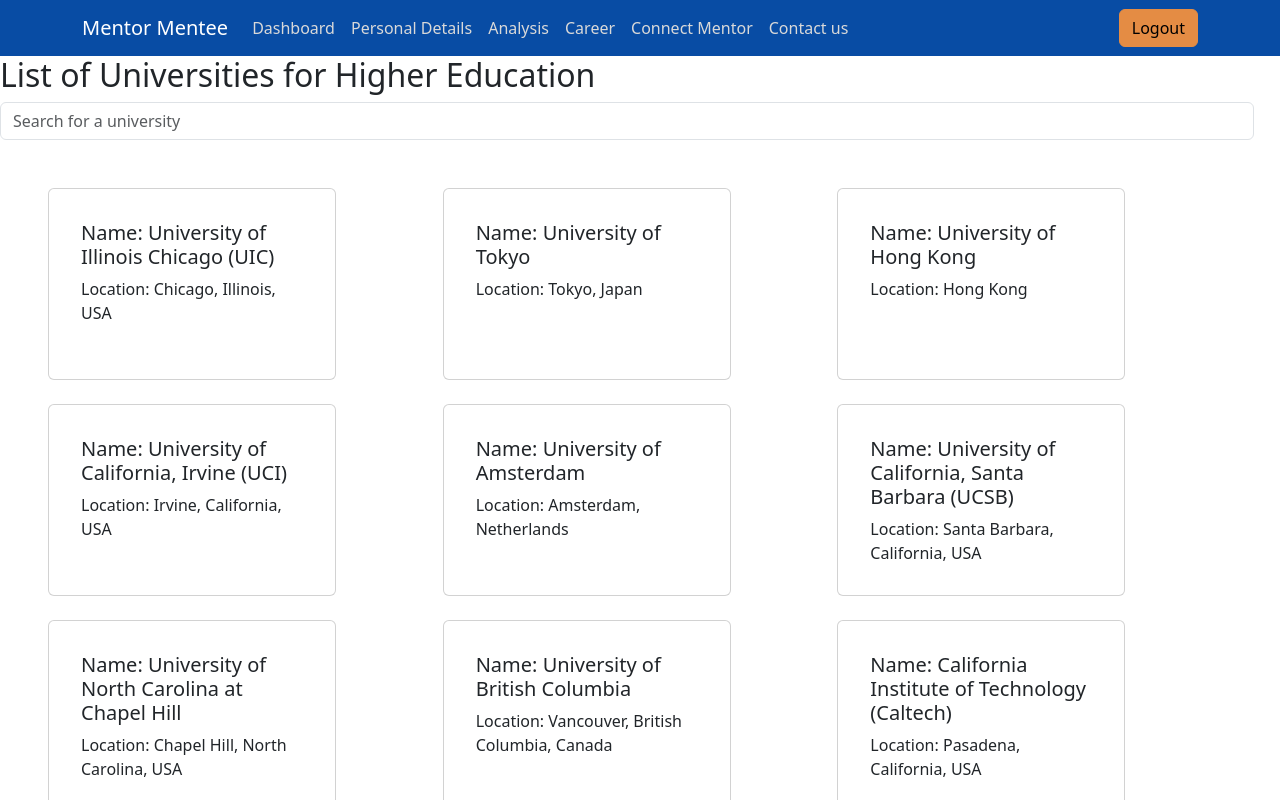
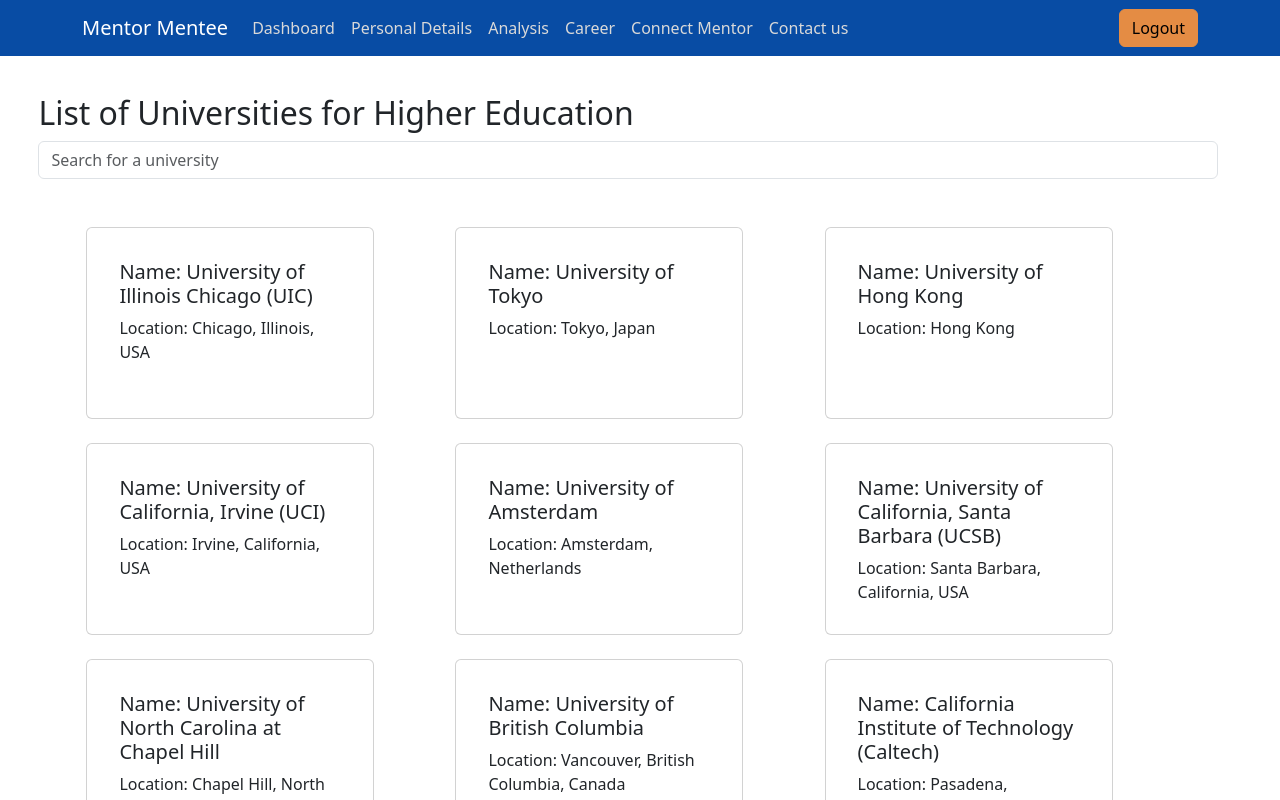
Before and after one commit to prajwal0211/Mentor-Mentee, a React (Create React App) app in the folder mentor-mentee/: page /mentee/Universities in a window 1280 px wide. Shown: the top 800 px of the page. Built offline with nearby package versions, Linux system fonts and the light colour scheme.

Commit message:
Update Universities.css

```diff
--- a/mentor-mentee/src/pages/Career/Universities.css
+++ b/mentor-mentee/src/pages/Career/Universities.css
@@ -1,3 +1,7 @@
+.universities-container{
+  padding: 3%;
+}
+
 .search {
   width: 98%;
 }
```
